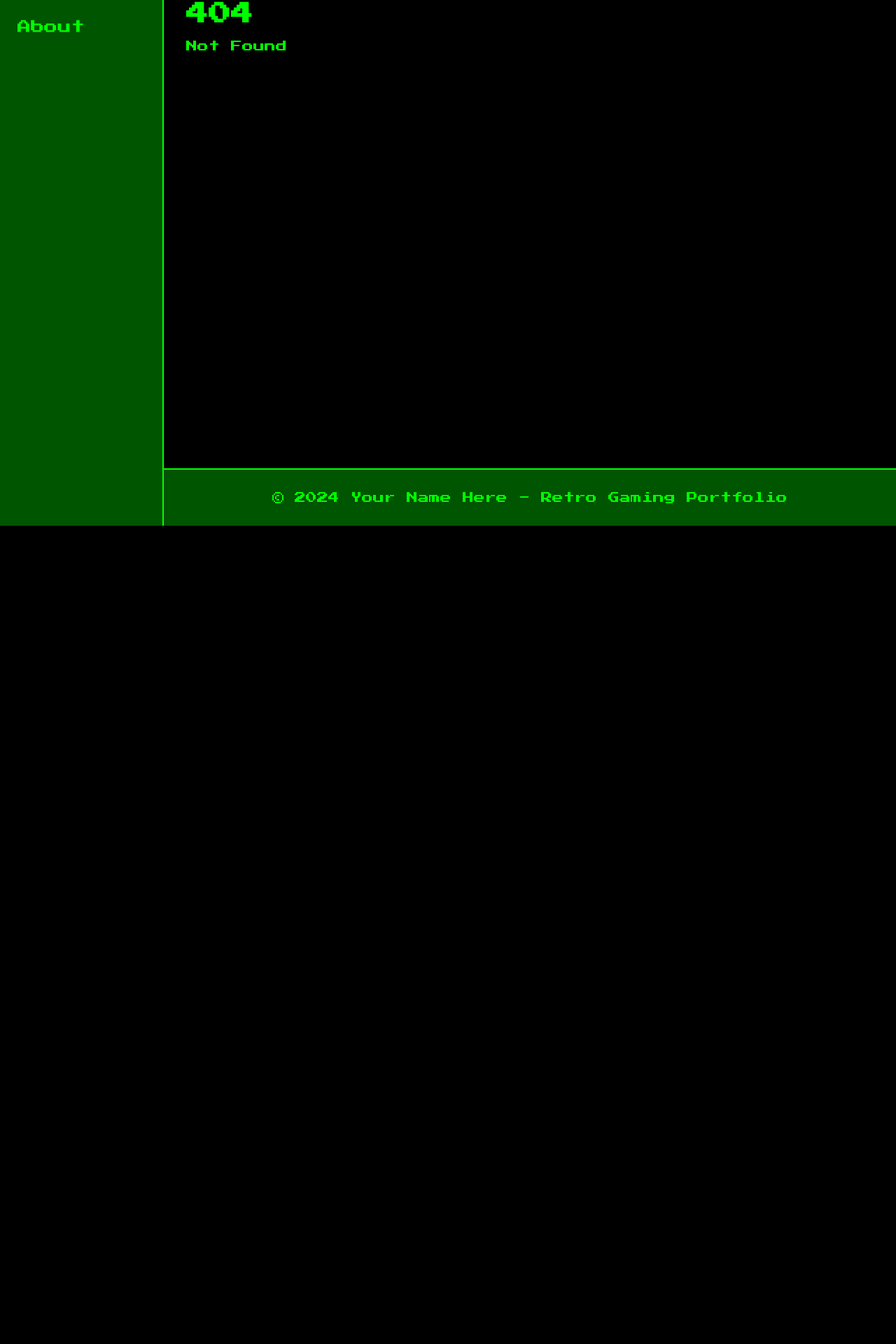
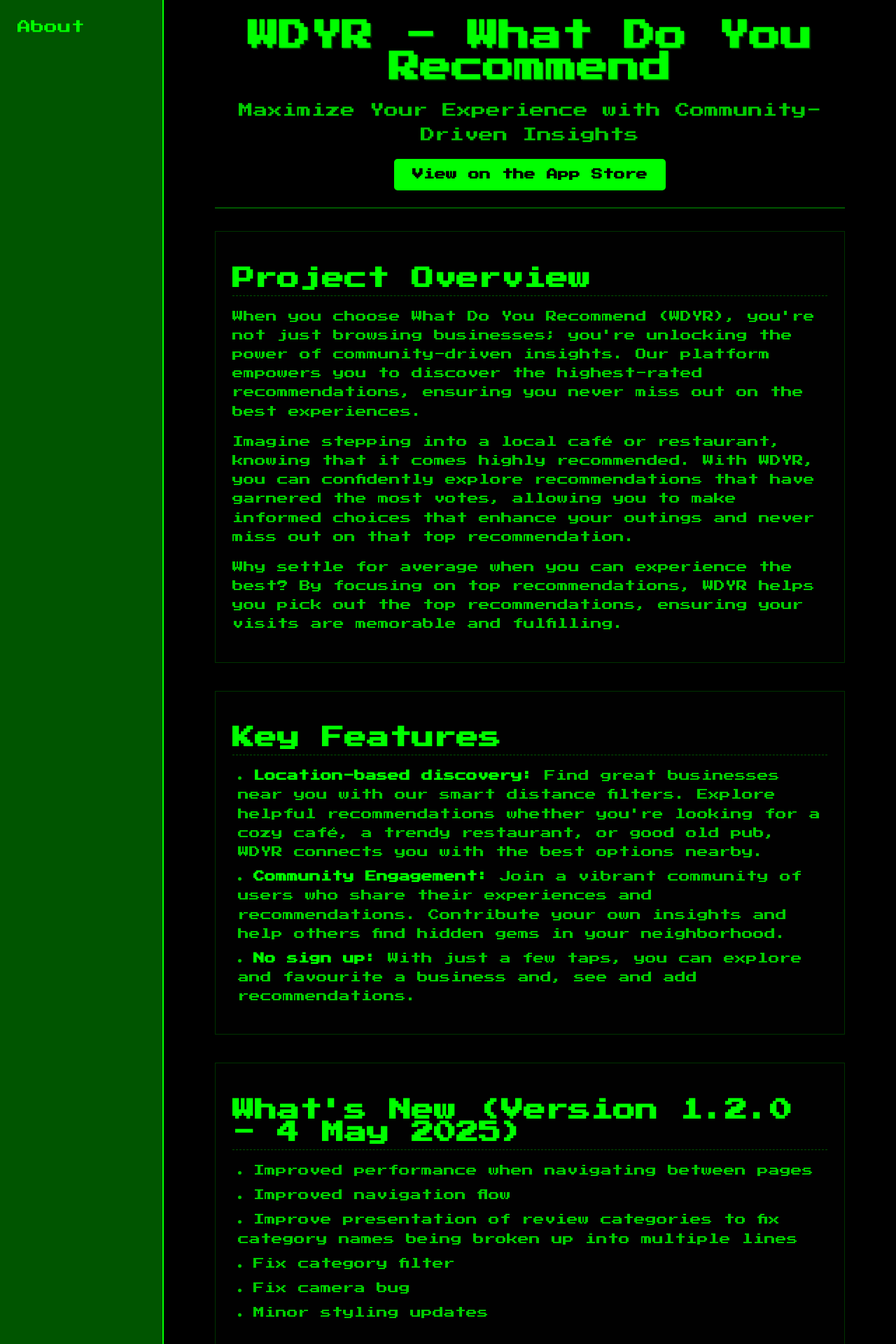
Before and after one commit to Nimzyow/sneakynuts, a SvelteKit app: page /projects/wdyr in a window 1280 px wide. Before the commit this address had no page. Shown: the part 49-1969 px from the top of the page at 70% size. Before the commit the page ends 800 px from the top, so only its background shows below. Built offline with nearby package versions, Linux system fonts and the light colour scheme.

Commit message:
amend page

```diff
--- a/src/routes/+layout.svelte
+++ b/src/routes/+layout.svelte
@@ -1,15 +1,27 @@
 <script lang="ts">
   // import '../app.css'; // Removed this line as global styles are in app.html
-  import { onNavigate } from '$app/navigation';
+  import { onNavigate, beforeNavigate } from '$app/navigation';
+  import { page } from '$app/stores'; // Import the page store
   import { writable } from 'svelte/store';
 
   let transitioning = writable(false);
+
+  beforeNavigate(({ to, cancel, type }) => {
+    // If trying to navigate to the same page via a link click, cancel it.
+    if (type === 'link' && to?.route.id === $page.route.id) {
+      cancel();
+    }
+  });
 
   onNavigate((navigation) => {
     if (!document.startViewTransition) {
       return;
     }
 
+    // Only run transitions for 'link' and 'popstate' (browser back/forward) navigations
+    // And not if we're already on the target page (though beforeNavigate should catch link clicks)
+    if ((navigation.type === 'link' || navigation.type === 'popstate') &&
+        !(navigation.to?.route.id === $page.route.id && navigation.type === 'link') ) {
       return new Promise((resolve) => {
         transitioning.set(true);
         document.startViewTransition(async () => {
@@ -18,15 +30,16 @@
           transitioning.set(false);
         });
       });
+    }
   });
 </script>
 
 <div class="app-container">
   <aside class="sidebar">
     <nav>
-      <a href="/">Home</a>
-      <a href="/about">About</a>
-      <!-- Add more links as needed -->
+      <a href="/" class:active={$page.url.pathname === '/'}>Home</a>
+      <a href="/about" class:active={$page.url.pathname === '/about'}>About</a>
+      <!-- Add more links as needed, using the same class:active pattern -->
     </nav>
   </aside>
 
@@ -42,7 +55,7 @@
     </main>
 
     <footer>
-      <p>&copy; 2024 Your Name Here - Retro Gaming Portfolio</p>
+      <p>&copy; 2025 Sneakynuts - Nima Soufiani & Jake Coe</p>
     </footer>
   </div>
 </div>
@@ -77,11 +90,19 @@
     font-size: 1.2rem;
     padding: 0.5rem;
     border: 1px dashed transparent; /* For hover effect */
+    transition: background-color 0.3s ease, color 0.3s ease, border-color 0.3s ease; /* Added transition */
   }
 
   .sidebar nav a:hover {
     border-color: #0f0;
     background-color: #030; /* Slightly lighter green for hover */
+  }
+
+  .sidebar nav a.active {
+    background-color: #0f0; /* Bright green background */
+    color: #000; /* Black text */
+    border: 2px solid #0f0; /* Solid green border, makes it look like it expands a bit */
+    /* Padding remains 0.5rem, but border makes it appear larger */
   }
 
   .main-content-area {
--- a/src/routes/+page.svelte
+++ b/src/routes/+page.svelte
@@ -5,27 +5,28 @@
 </script>
 
 <svelte:head>
-  <title>Home - Retro Portfolio</title>
+  <title>Home - Sneakynuts Portfolio</title>
 </svelte:head>
 
 <div class="home-container">
-  <h1>Welcome to My Retro Portfolio!</h1>
+  <h1>Welcome to the Sneakynuts Portfolio!</h1>
+  <p class="intro-text">Showcasing projects by Nima Soufiani & Jake Coe.</p>
 
   <section class="projects-grid">
     <div class="project-card">
-      <h2>Project Alpha</h2>
-      <p>A brief description of Project Alpha. This project was awesome because...</p>
-      <a href="/project-alpha" class="project-link">View Project &gt;</a>
+      <h2>WDYR - What Do You Recommend</h2>
+      <p>A community-driven platform to discover the highest-rated local businesses and experiences. Never miss out on the best!</p>
+      <a href="/projects/wdyr" class="project-link">View Project Details &gt;</a>
     </div>
     <div class="project-card">
-      <h2>Project Beta</h2>
+      <h2>Project Beta (Placeholder)</h2>
       <p>A brief description of Project Beta. This project challenged me by...</p>
-      <a href="/project-beta" class="project-link">View Project &gt;</a>
+      <a href="/projects/beta" class="project-link">View Project Details &gt;</a>
     </div>
     <div class="project-card">
-      <h2>Project Gamma</h2>
+      <h2>Project Gamma (Placeholder)</h2>
       <p>A brief description of Project Gamma. I learned a lot about X, Y, and Z.</p>
-      <a href="/project-gamma" class="project-link">View Project &gt;</a>
+      <a href="/projects/gamma" class="project-link">View Project Details &gt;</a>
     </div>
   </section>
 </div>
@@ -33,12 +34,18 @@
 <style>
   h1 {
     color: #ffffff;
-    font-size: 2.5rem;
+    font-size: 2.5rem; /* Reduced slightly */
     font-weight: bold;
-    font-family: "Comic Sans MS", "Comic Sans", "Chalkboard SE", "Comic Neue", sans-serif;
+    /* The global font 'Press Start 2P' will apply, removing specific Comic Sans here */
     font-style: normal;
-    margin-bottom: 2rem;
+    margin-bottom: 0.5rem; /* Adjusted margin */
     text-shadow: 2px 2px #050; /* Darker green shadow */
+  }
+
+  .intro-text {
+    font-size: 1.1rem;
+    color: #0c0; /* Lighter green */
+    margin-bottom: 2.5rem;
   }
 
   .home-container {
@@ -57,27 +64,35 @@
     border: 2px solid #0f0;
     box-shadow: 4px 4px #050; /* Darker green shadow */
     text-align: left;
+    display: flex;
+    flex-direction: column;
+    justify-content: space-between;
   }
 
   .project-card h2 {
     font-size: 1.8rem;
     margin-bottom: 1rem;
+    color: #0f0;
   }
 
   .project-card p {
     font-size: 1rem;
     line-height: 1.6;
-    margin-bottom: 1rem;
+    margin-bottom: 1.5rem; /* Increased margin */
+    color: #0c0; /* Lighter green */
+    flex-grow: 1;
   }
 
   .project-link {
     display: inline-block;
-    padding: 0.5rem 1rem;
+    padding: 0.7rem 1.2rem; /* Slightly larger padding */
     background-color: #0f0;
     color: #000;
     text-decoration: none;
     font-weight: bold;
     border: 2px solid #0f0;
+    align-self: flex-start; /* Align button to the start of the flex container */
+    transition: background-color 0.3s ease, color 0.3s ease;
   }
 
   .project-link:hover {
--- /dev/null
+++ b/src/routes/projects/wdyr/+page.svelte
@@ -0,0 +1,160 @@
+<svelte:head>
+  <title>WDYR Project - Sneakynuts Portfolio</title>
+  <meta name="description" content="Details about the WDYR (What Do You Recommend) mobile application by Sneakynuts." />
+</svelte:head>
+
+<div class="project-detail-container">
+  <header class="project-header">
+    <h1>WDYR - What Do You Recommend</h1>
+    <p class="tagline">Maximize Your Experience with Community-Driven Insights</p>
+    <a href="https://apps.apple.com/gb/app/wdyr/id6740585961" target="_blank" rel="noopener noreferrer" class="app-store-link">View on the App Store</a>
+  </header>
+
+  <section class="project-overview">
+    <h2>Project Overview</h2>
+    <p>
+      When you choose What Do You Recommend (WDYR), you're not just browsing businesses; you're unlocking the power of community-driven insights. Our platform empowers you to discover the highest-rated recommendations, ensuring you never miss out on the best experiences.
+    </p>
+    <p>
+      Imagine stepping into a local café or restaurant, knowing that it comes highly recommended. With WDYR, you can confidently explore recommendations that have garnered the most votes, allowing you to make informed choices that enhance your outings and never miss out on that top recommendation.
+    </p>
+    <p>
+      Why settle for average when you can experience the best? By focusing on top recommendations, WDYR helps you pick out the top recommendations, ensuring your visits are memorable and fulfilling.
+    </p>
+  </section>
+
+  <section class="key-features">
+    <h2>Key Features</h2>
+    <ul>
+      <li><strong>Location-based discovery:</strong> Find great businesses near you with our smart distance filters. Explore helpful recommendations whether you're looking for a cozy café, a trendy restaurant, or good old pub, WDYR connects you with the best options nearby.</li>
+      <li><strong>Community Engagement:</strong> Join a vibrant community of users who share their experiences and recommendations. Contribute your own insights and help others find hidden gems in your neighborhood.</li>
+      <li><strong>No sign up:</strong> With just a few taps, you can explore and favourite a business and, see and add recommendations.</li>
+    </ul>
+  </section>
+
+  <section class="whats-new">
+    <h2>What's New (Version 1.2.0 - 4 May 2025)</h2>
+    <ul>
+      <li>Improved performance when navigating between pages</li>
+      <li>Improved navigation flow</li>
+      <li>Improve presentation of review categories to fix category names being broken up into multiple lines</li>
+      <li>Fix category filter</li>
+      <li>Fix camera bug</li>
+      <li>Minor styling updates</li>
+    </ul>
+  </section>
+
+  <section class="app-info">
+      <h2>App Information</h2>
+      <p><strong>Provider:</strong> Nima GOLZAR-SOUFIANI</p>
+      <p><strong>Authors:</strong> Nima Golzar-Soufiani, Jake Coe</p>
+      <p><strong>Category:</strong> Lifestyle</p>
+      <p><strong>Compatibility:</strong> Requires iOS 15.1 or later (iPhone, iPod touch), macOS 12.0 or later (Apple M1 chip or later), visionOS 1.0 or later.</p>
+      <p><strong>Price:</strong> Free (Offers In-App Purchases)</p>
+  </section>
+
+  <!-- Consider adding a section for iPhone screenshots here -->
+  <!-- <section class="screenshots">
+    <h2>Screenshots</h2>
+    <div class="image-gallery">
+      <img src="/path/to/screenshot1.png" alt="WDYR Screenshot 1">
+      <img src="/path/to/screenshot2.png" alt="WDYR Screenshot 2">
+    </div>
+  </section> -->
+
+</div>
+
+<style>
+  .project-detail-container {
+    padding: 1rem;
+    max-width: 900px;
+    margin: 0 auto;
+  }
+
+  .project-header {
+    text-align: center;
+    margin-bottom: 2rem;
+    padding-bottom: 1.5rem;
+    border-bottom: 2px solid #050; /* Darker green border */
+  }
+
+  .project-header h1 {
+    font-size: 2.8rem;
+    color: #0f0;
+    margin-bottom: 0.5rem;
+    text-shadow: 2px 2px #030;
+  }
+
+  .tagline {
+    font-size: 1.3rem;
+    color: #0c0; /* Lighter green */
+    margin-bottom: 1rem;
+  }
+
+  .app-store-link {
+    display: inline-block;
+    padding: 0.8rem 1.5rem;
+    background-color: #0f0;
+    color: #000;
+    text-decoration: none;
+    font-weight: bold;
+    border: 2px solid #0f0;
+    border-radius: 5px; /* Slight rounding */
+    transition: background-color 0.3s ease, color 0.3s ease;
+  }
+
+  .app-store-link:hover {
+    background-color: #000;
+    color: #0f0;
+    border-color: #0f0;
+  }
+
+  section {
+    margin-bottom: 2.5rem;
+    background-color: #010101; /* Very very dark green, almost black */
+    padding: 1.5rem;
+    border: 1px solid #030;
+  }
+
+  h2 {
+    font-size: 2rem;
+    color: #0f0;
+    margin-bottom: 1rem;
+    border-bottom: 1px dashed #050;
+    padding-bottom: 0.5rem;
+  }
+
+  p, li {
+    font-size: 1rem;
+    line-height: 1.7;
+    color: #0c0; /* Lighter green for readability */
+  }
+
+  ul {
+    list-style-position: inside;
+    padding-left: 0.5rem;
+  }
+
+  li {
+    margin-bottom: 0.5rem;
+  }
+
+  strong {
+    color: #0f0; /* Brighter green for emphasis */
+  }
+
+  .app-info p {
+     margin-bottom: 0.3rem;
+  }
+
+  /* Styles for optional screenshot gallery */
+  /* .screenshots .image-gallery {
+    display: flex;
+    gap: 1rem;
+    overflow-x: auto;
+  }
+  .screenshots img {
+    max-height: 400px;
+    border: 2px solid #0f0;
+  } */
+</style>
```
Lines whose indentation alone changed are shown as unchanged.
